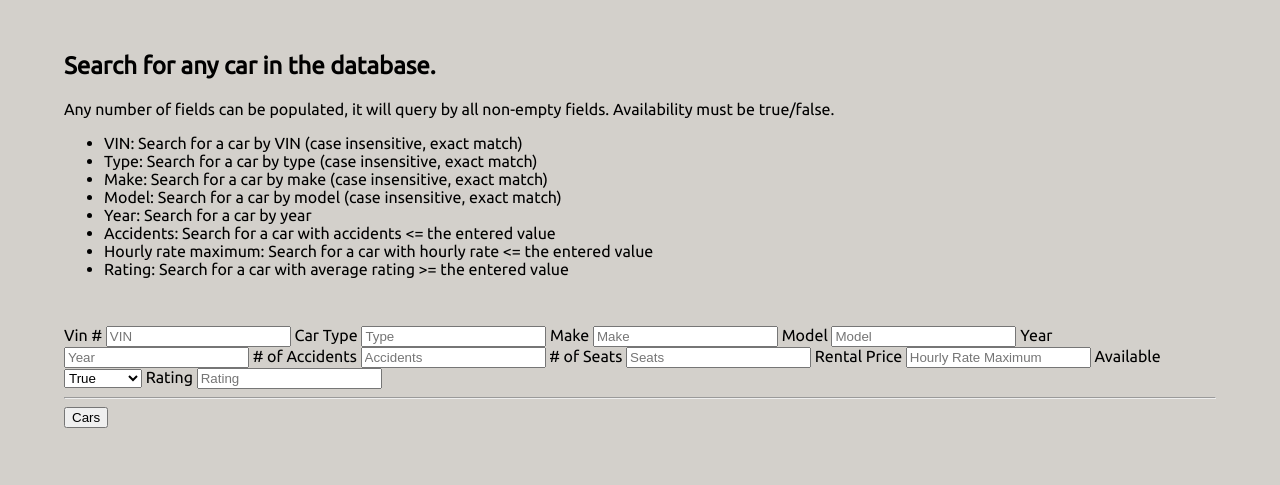
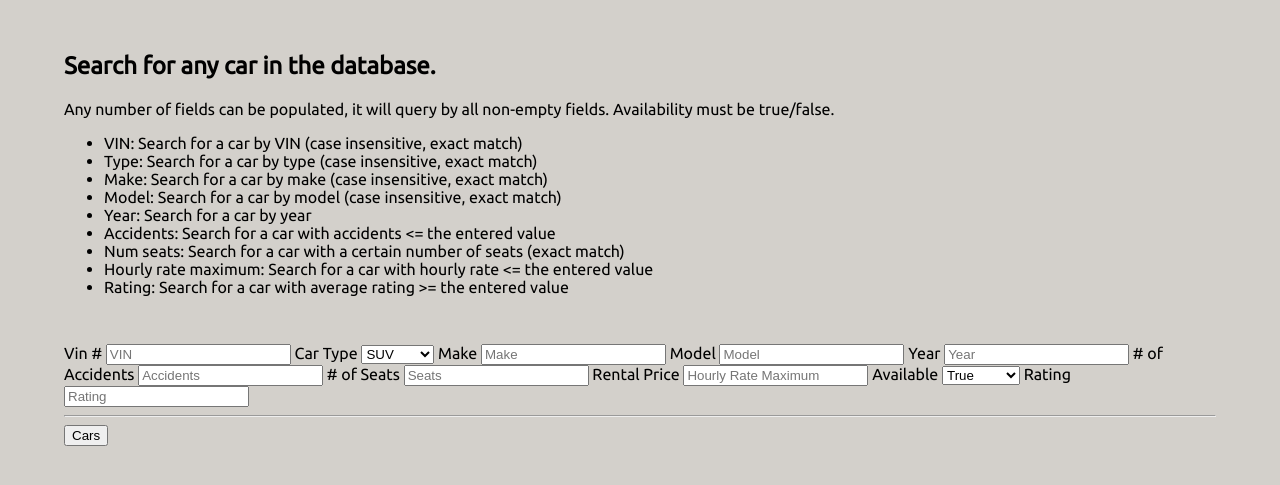
Before and after one commit to Leoism/CarRentalSystem, a Flask app: page / in a window 1280 px wide. Shown: the part 76-561 px from the top of the page. Run offline with Flask 2, Linux system fonts and the light colour scheme; data that the repository does not hold is empty; some libraries are stand-ins or nearby versions.

Commit message:
pushing changes

```diff
--- a/app.py
+++ b/app.py
@@ -395,13 +395,18 @@ def add_car():
 @app.route('/remove_car', methods=['DELETE'])
 def remove_car():
     query = """DELETE FROM Car
-               WHERE vin ILIKE %s"""
+               WHERE vin ILIKE %s AND availability = true"""
     is_deleted_query = """
         SELECT ID
         FROM CAR
         WHERE vin ILIKE %s AND Car.isDeleted = true;
     """
-
+    check_query = """SELECT *
+                    FROM CAR
+                    WHERE vin ILIKE %s AND availability = false
+    """
+    check_exist = """SELECT * FROM CAR WHERE vin ILIKE %s
+    """
     values = request.json
 
     car = values['car']
@@ -412,6 +417,14 @@ def remove_car():
     try:
         conn = psycopg2.connect(DATABASE_DEFAULT)
         cur = conn.cursor()
+        cur.execute(check_exist, (vin,))
+        checkCarExists = cur.fetchall();
+        if (len(checkCarExists) == 0):
+            return "A car with that VIN does not exist. Please check the VIN number. ", 500
+        cur.execute(check_query, (vin,))
+        checkEntries = cur.fetchall();
+        if (len(checkEntries) > 0):
+            return "That car is currently being rented. Please return it first. ", 500
         cur.execute(is_deleted_query, (vin,))
         deleted_entries = cur.fetchall();
         if (len(deleted_entries) > 0):
--- a/templates/index.html
+++ b/templates/index.html
@@ -21,6 +21,7 @@
             <li>Model: Search for a car by model (case insensitive, exact match)</li>
             <li>Year: Search for a car by year</li>
             <li>Accidents: Search for a car with accidents <= the entered value</li>
+            <li>Num seats: Search for a car with a certain number of seats (exact match)</li>
             <li>Hourly rate maximum: Search for a car with hourly rate <= the entered value</li>
             <li>Rating: Search for a car with average rating >= the entered value</li>
         </ul>
@@ -30,7 +31,12 @@
             <label for="car_vin">Vin #</label>
             <input id="car_vin" placeholder="VIN">
             <label for="car_name">Car Type</label>
-            <input id="car_name" placeholder="Type">
+            <select id="car_name">
+                <option value="SUV">SUV</option>
+                <option value="Sedan">Sedan</option>
+                <option value="Coupe">Coupe</option>
+                <option value="Mini Van">Mini Van</option>
+            </select>
             <label for="car_make">Make</label>
             <input id="car_make" placeholder="Make">
             <label for="car_model">Model</label>
--- a/templates/rate.html
+++ b/templates/rate.html
@@ -15,4 +15,6 @@
     <hr>
     <button onclick="rateRental()">Rate</button>
     <p>Rental number: case insensitive</p>
+    <p>5 tells us that we did a good job!</p>
+    <p>0 tells us that we need to do some work on our end.</p>
 </div>
```
